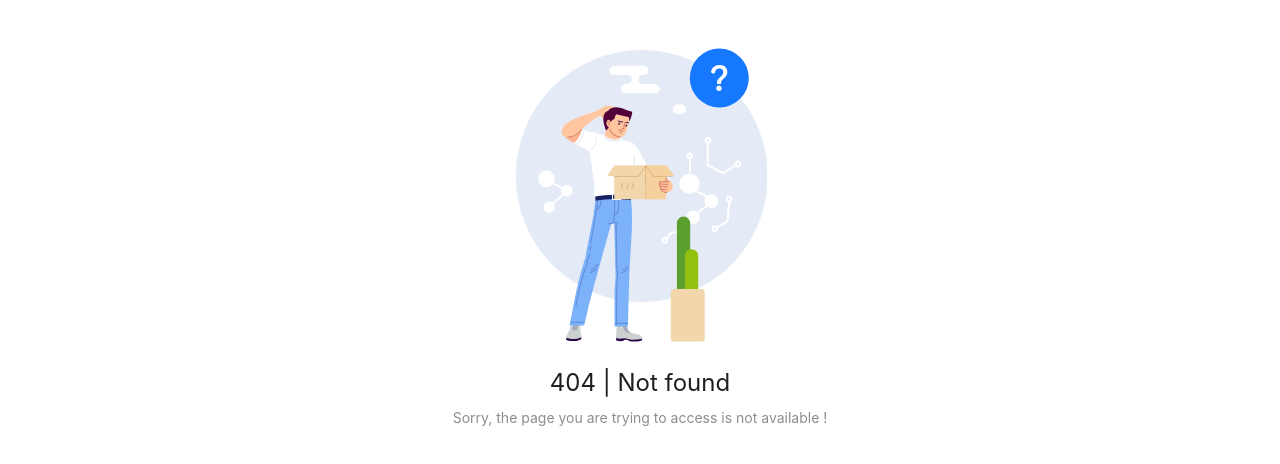
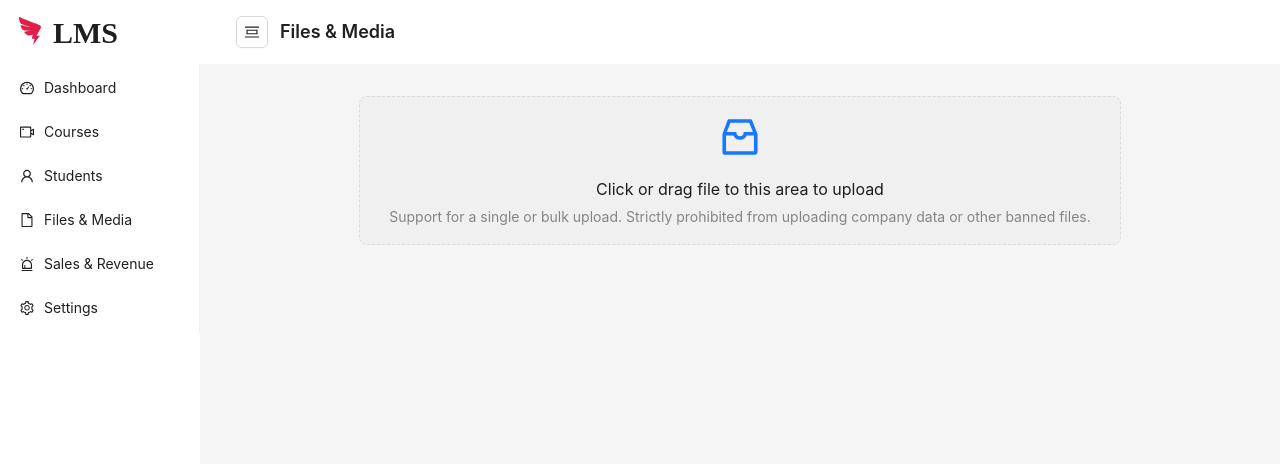
Before and after one commit to ansariabdulahad/LMS, a Next.js app in the folder front-end/: page /admin/files in a window 1280 px wide. Before the commit this address had no page. Shown: the top 464 px of the page. Built offline with nearby package versions, Linux system fonts and the light colour scheme.

Commit message:
files and media route added and upload drag and drop design added

```diff
--- /dev/null
+++ b/front-end/app/admin/files/page.js
@@ -0,0 +1,3 @@
+import Files from "@/components/admin/files";
+
+export default Files;
--- /dev/null
+++ b/front-end/components/admin/files/index.jsx
@@ -0,0 +1,53 @@
+'use client';
+import AdminLayout from "@/components/shared/admin-layout";
+import { InboxOutlined } from "@ant-design/icons";
+import { Upload } from "antd";
+
+const { Dragger } = Upload;
+
+const Files = () => {
+
+    // options for drag and drop upload functionality
+    const props = {
+        name: 'file',
+        multiple: true,
+        action: 'https://660d2bd96ddfa2943b33731c.mockapi.io/api/upload',
+        onChange(info) {
+            const { status } = info.file;
+            if (status !== 'uploading') {
+                console.log(info.file, info.fileList);
+            }
+            if (status === 'done') {
+                message.success(`${info.file.name} file uploaded successfully.`);
+            } else if (status === 'error') {
+                message.error(`${info.file.name} file upload failed.`);
+            }
+        },
+        onDrop(e) {
+            console.log('Dropped files', e.dataTransfer.files);
+        },
+    };
+
+    return (
+        <AdminLayout
+            title={'Files & Media'}
+        >
+            <div className="flex justify-center">
+                <div className="w-9/12">
+                    <Dragger {...props}>
+                        <p className="ant-upload-drag-icon">
+                            <InboxOutlined />
+                        </p>
+                        <p className="ant-upload-text">Click or drag file to this area to upload</p>
+                        <p className="ant-upload-hint">
+                            Support for a single or bulk upload. Strictly prohibited from uploading company data or other
+                            banned files.
+                        </p>
+                    </Dragger>
+                </div>
+            </div>
+        </AdminLayout>
+    )
+}
+
+export default Files;
--- a/front-end/components/shared/admin-layout/index.jsx
+++ b/front-end/components/shared/admin-layout/index.jsx
@@ -2,7 +2,7 @@
 import { Button, Layout, Menu, Spin } from 'antd';
 import Link from 'next/link';
 import { useEffect, useState } from 'react';
-import { DashboardOutlined, FileOutlined, PicCenterOutlined, VideoCameraOutlined } from '@ant-design/icons';
+import { AlertOutlined, DashboardOutlined, FileOutlined, PicCenterOutlined, SettingOutlined, UserOutlined, VideoCameraOutlined } from '@ant-design/icons';
 import Logo from '../logo';
 
 const { Sider, Content, Header } = Layout;
@@ -26,9 +26,24 @@ const AdminLayout = ({ children, title = null, toolbar = null }) => {
             'icon': <VideoCameraOutlined />
         },
         {
+            'label': 'Students',
+            'href': '/admin/students',
+            'icon': <UserOutlined />
+        },
+        {
             'label': 'Files & Media',
             'href': '/admin/files',
             'icon': <FileOutlined />
+        },
+        {
+            'label': 'Sales & Revenue',
+            'href': '/admin/sales',
+            'icon': <AlertOutlined />
+        },
+        {
+            'label': 'Settings',
+            'href': '/admin/settings',
+            'icon': <SettingOutlined />
         }
     ];
 
```
